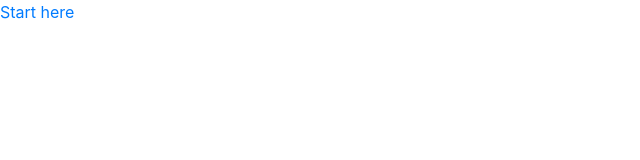
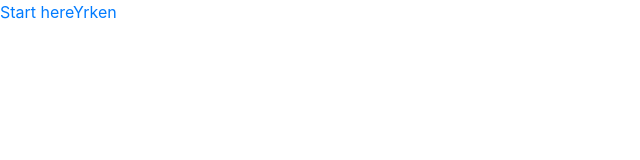
Before and after one commit to Diasks/u10-business-idea-formation, a React (Create React App) app in the folder client/: page / in a window 1280 px wide. Shown: the top 160 px of the page, without its empty margins (0-640 px from the left). Built offline with nearby package versions, Linux system fonts and the light colour scheme.

Commit message:
add link temporarely to get to professioncomponent from my startpage

```diff
--- a/client/src/App.js
+++ b/client/src/App.js
@@ -2,6 +2,7 @@
 import React, { Component } from 'react';
 			import { BrowserRouter as Router, Route, NavLink } from 'react-router-dom';
 			import PageTwo from './components/pages/PageTwo';
+			import Profession from './components/pages/Profession';
 			import './App.css';
 
 			class App extends Component {
@@ -14,8 +15,11 @@ import React, { Component } from 'react';
 				<Router>
 				<div className="formtitle">
 				<NavLink to="/PageTwo">Start here</NavLink>
+				<NavLink to="/Profession">Yrken</NavLink>
 				</div>
 				<Route exact path="/PageTwo" component={PageTwo}>
+        </Route>
+		<Route exact path="/Profession" component={Profession}>
         </Route>
 				</Router>
 			)
```
